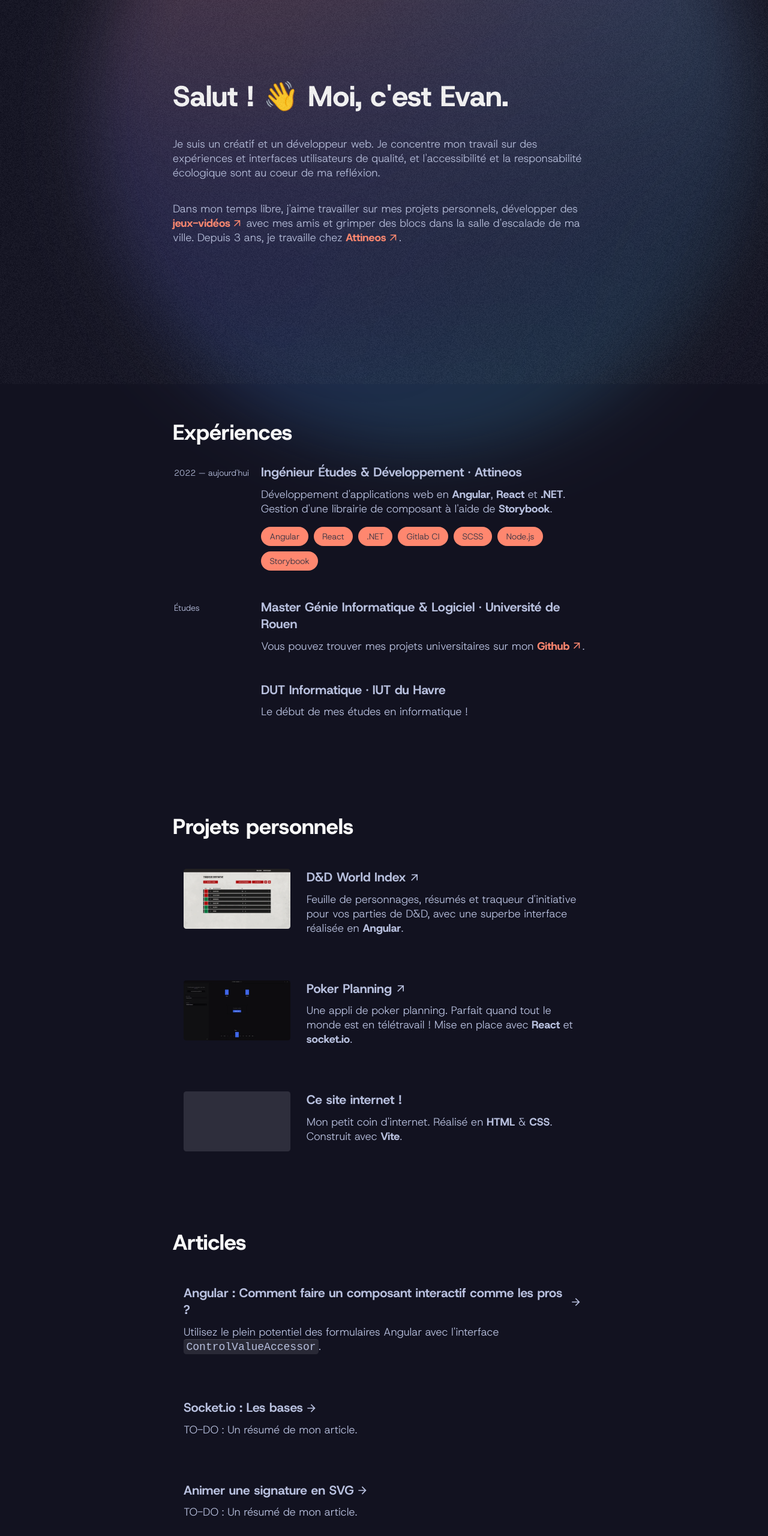
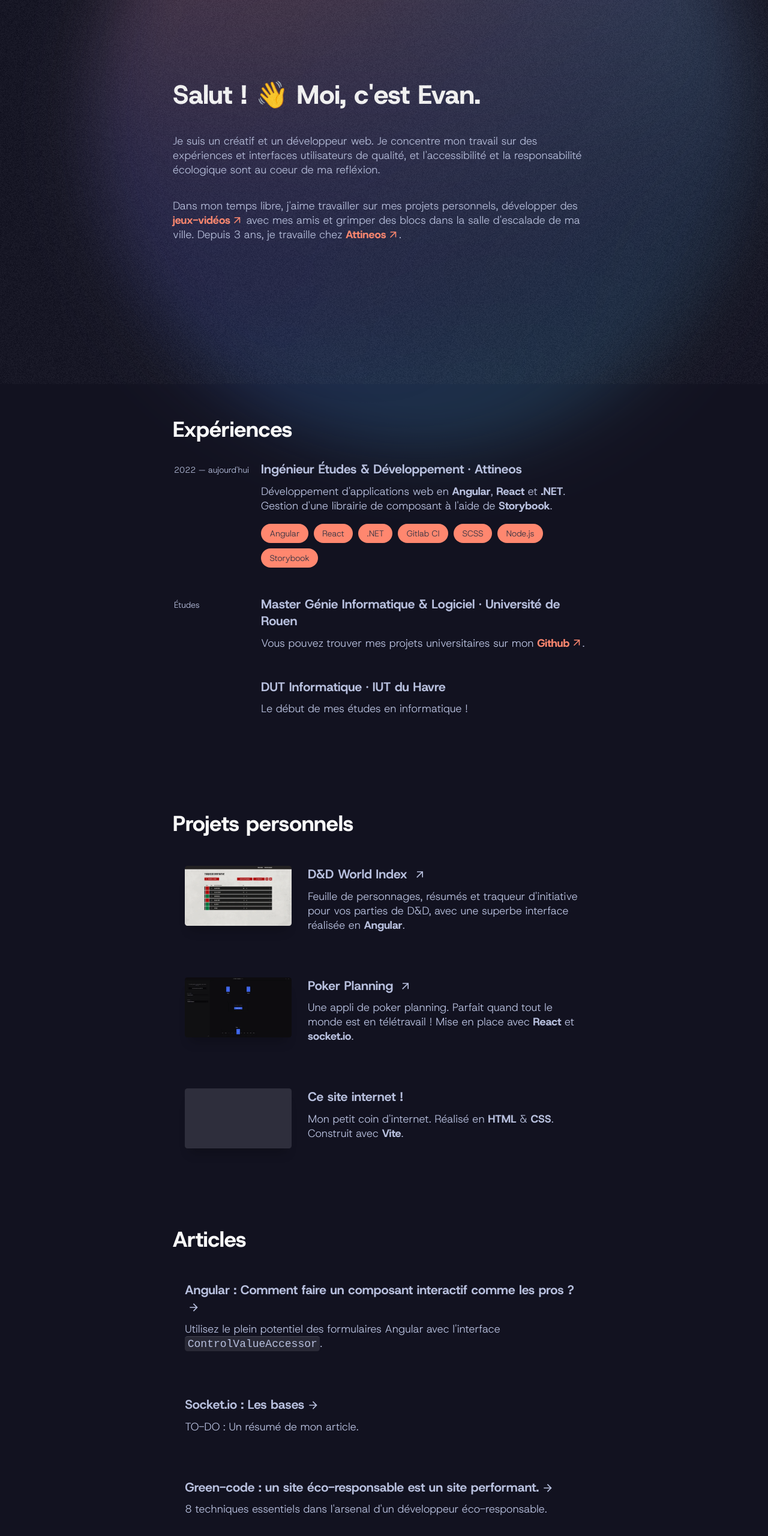
Before and after one commit to evanlaj/home, a website built with Vite: page index.html in a window 1280 px wide. Shown: the part 160-2720 px from the top of the page at 60% size. Built offline with nearby package versions, Linux system fonts and the light colour scheme.

Commit message:
tweaked styling

```diff
--- a/index.html
+++ b/index.html
@@ -18,7 +18,10 @@
 <body>
   <div id="background" aria-hidden="true"></div>
   <section id="presentation">
-    <h1>Salut ! 👋 Moi, c'est Evan.</h1>
+    <h1>
+      <span>Salut ! 👋</span>
+      <span>Moi, c'est Evan.</span>
+    </h1>
     <p>
       Je suis un créatif et un développeur web. Je concentre mon travail sur des expériences et interfaces utilisateurs de qualité, et l'accessibilité et la responsabilité écologique sont au coeur de ma refléxion.
     </p>
@@ -30,7 +33,7 @@
           <path d="m256-240-56-56 384-384H240v-80h480v480h-80v-344L256-240Z"/>
         </svg>
       </a>
-      <span>avec mes amis et grimper des blocs dans la salle d'escalade de ma ville. Depuis 3 ans, je travaille chez</span>
+      <span> avec mes amis et grimper des blocs dans la salle d'escalade de ma ville. Depuis 3 ans, je travaille chez</span>
       <a href="https://attineos.com" target="_blank">
         <span>Attineos</span>
         <svg xmlns="http://www.w3.org/2000/svg" height="24px" viewBox="0 -960 960 960" width="24px">
@@ -129,7 +132,7 @@
   <section id="articles">
     <h2>Articles</h2>
 
-    <a class="article" href="#">
+    <a class="article" href="/articles/angular">
       <div class="article-content">
         <h3>Angular : Comment faire un composant interactif comme les pros ?<svg xmlns="http://www.w3.org/2000/svg" viewBox="0 -960 960 960" width="24px" height="24px"><path d="M647-440H160v-80h487L423-744l57-56 320 320-320 320-57-56 224-224Z"/></svg></h3>
         <span>Utilisez le plein potentiel des formulaires Angular avec l'interface <code>ControlValueAccessor</code>.</span>
@@ -143,10 +146,10 @@
       </div>
     </a>
 
-    <a class="article" href="#">
+    <a class="article" href="/articles/green-code">
       <div class="article-content">
-        <h3>Animer une signature en SVG<svg xmlns="http://www.w3.org/2000/svg" viewBox="0 -960 960 960" width="24px" height="24px"><path d="M647-440H160v-80h487L423-744l57-56 320 320-320 320-57-56 224-224Z"/></svg></h3>
-        <span>TO-DO : Un résumé de mon article.</span>
+        <h3>Green-code : un site éco-responsable est un site performant.<svg xmlns="http://www.w3.org/2000/svg" viewBox="0 -960 960 960" width="24px" height="24px"><path d="M647-440H160v-80h487L423-744l57-56 320 320-320 320-57-56 224-224Z"/></svg></h3>
+        <span>8 techniques essentiels dans l'arsenal d'un développeur éco-responsable.</span>
       </div>
     </a>
 
@@ -177,7 +180,7 @@
         <a href="https://fr.linkedin.com/in/evan-lajusticia-b1468b19b">Linkedin</a>
         <a href="#">CV</a>
         <div class="small-separator" role="presentation" aria-hidden="true"></div>
-        <a href="mailto:hello@evan.lajusticia.com">hello@evan.lajusticia.com</a>
+        <a href="mailto:hello@evanlajusticia.com">hello@evanlajusticia.com</a>
       </div>
     </div>
   </footer>
--- a/main.css
+++ b/main.css
@@ -143,7 +143,10 @@ section {
 }
 
 h1 {
-  font-size: 48px;
+  font-size: 44px;
+  & span {
+    text-wrap: nowrap;
+  }
 }
 
 h2 {
@@ -246,7 +249,7 @@ code {
   gap: 1.5rem;
   margin-bottom: 2rem;
 
-  padding: 1rem;
+  padding: 1rem 1.125rem;
   border-radius: 1.25rem 1.375rem 1.25rem 1.375rem;
 
   background: #EBF8FF00;
@@ -270,12 +273,10 @@ code {
   }
 
   h3 {
-    display: flex;
-    align-items: center;
-
     svg {
+      flex-shrink: 0;
       height: 20px;
-      margin: 1px .25rem 0;
+      margin: -2px .25rem 0;
       transition: transform 0.12s ease-out;
     }
   }
@@ -298,6 +299,8 @@ code {
   overflow: hidden;
 
   border-radius: 0.25rem;
+
+  box-shadow: 0px 16px 16px -8px rgba(0, 0, 0, 0.2);
 
   img {
     width: 100%;
```
